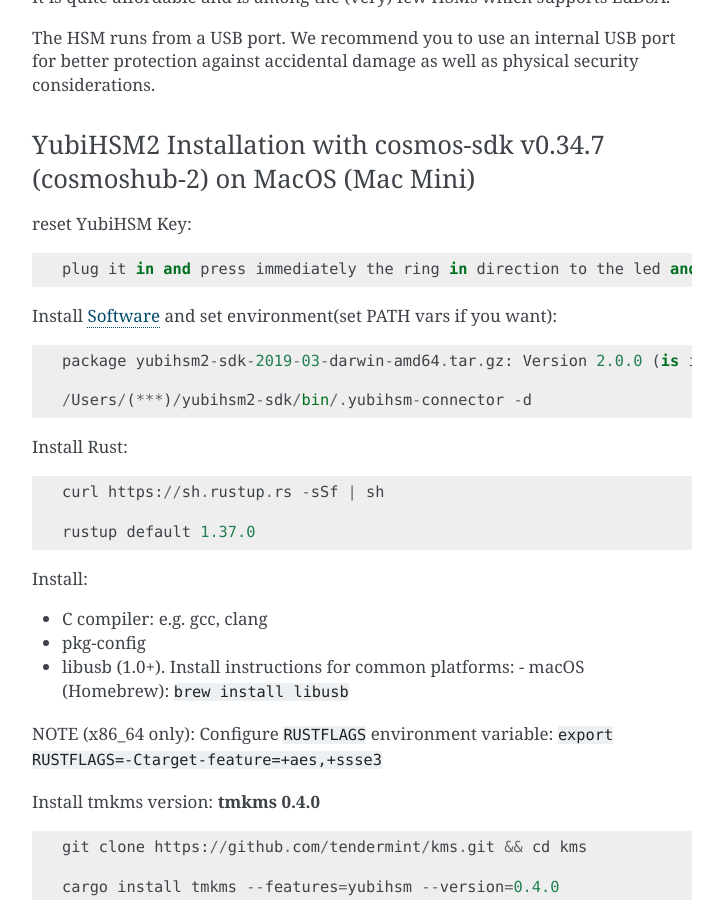
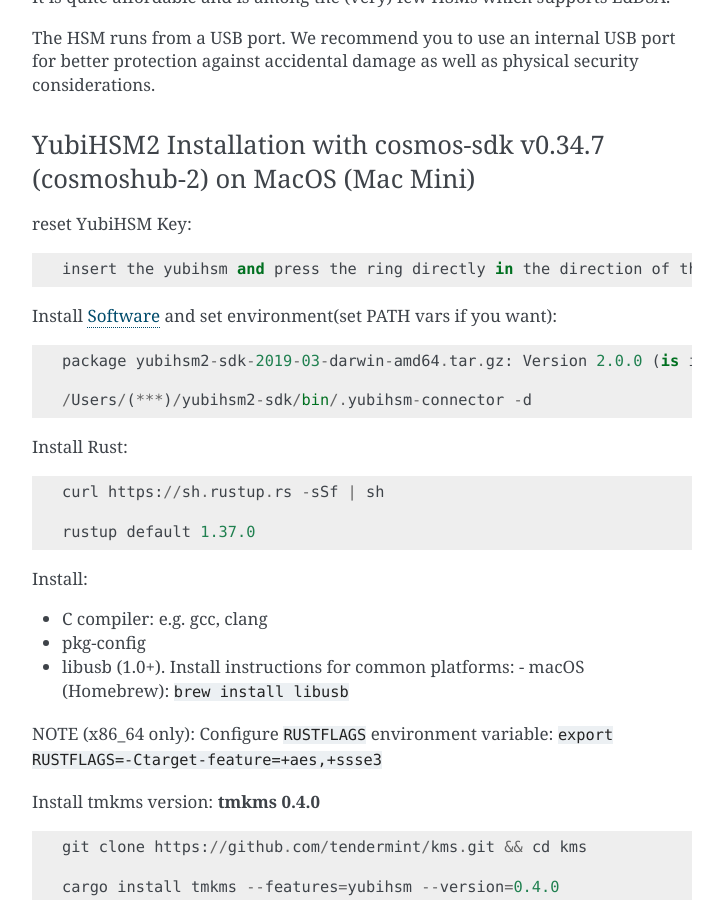
Before and after one commit to certusone/kb, a Sphinx documentation site: the page built from source/hsm.rst, in a window 1280 px wide and 900 px high, scrolled down 6682 px. Shown: the whole window, without its empty margins (388-1111 px from the left). Built offline with Sphinx 7.4.7, drawn with Linux system fonts in a browser that asks for light colours.

Commit message:
grammar fix

```diff
--- a/source/hsm.rst
+++ b/source/hsm.rst
@@ -281,7 +281,7 @@
 
 ::
 
-  plug it in and press immediately the ring in direction to the led and hold it for 10 sec (especially when you think there's no button;))
+  insert the yubihsm and press the ring directly in the direction of the led and hold it for 10 seconds (especially when you think there's no button;))
 
 Install `Software <https://developers.yubico.com/YubiHSM2/Releases/>`_ and set environment(set PATH vars if you want):
 
```
